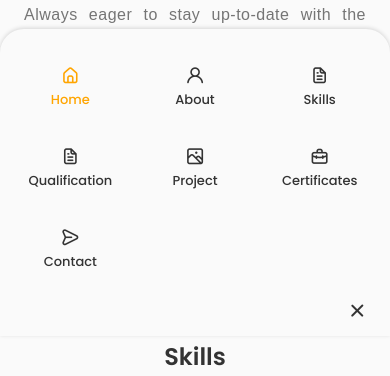
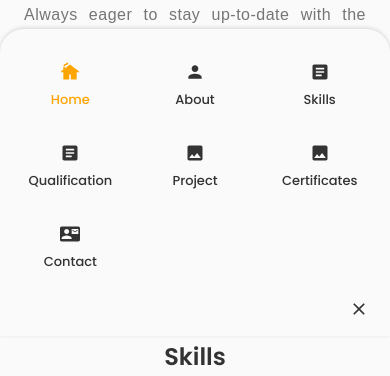
Before and after one commit to Satria-WS/REACT-TS-PORTO2, a React (Create React App) app: page / in a window 390 px wide. Shown: the part 1352-1728 px from the top of the page. Built offline with nearby package versions, Linux system fonts and the light colour scheme; the HTML template or start-up script is replaced by a standard one.

Commit message:
update icon responsive

```diff
--- a/src/components/header/Header.tsx
+++ b/src/components/header/Header.tsx
@@ -1,6 +1,13 @@
 import React, { FunctionComponent, useState, useEffect } from "react";
 import "./Header.css";
-import AppsIcon from '@mui/icons-material/Apps';
+import AppsIcon from "@mui/icons-material/Apps";
+
+import CottageIcon from "@mui/icons-material/Cottage";
+import PersonIcon from "@mui/icons-material/Person";
+import ArticleIcon from "@mui/icons-material/Article";
+import ImageIcon from "@mui/icons-material/Image";
+import ContactMailIcon from "@mui/icons-material/ContactMail";
+import CloseIcon from "@mui/icons-material/Close";
 
 const Header: FunctionComponent = () => {
   // =============change background header ============
@@ -32,7 +39,9 @@ const Header: FunctionComponent = () => {
                   activeNav === "#home" ? "nav__link active-link" : "nav__link"
                 }
               >
-                <i className="uil uil-estate nav__icon"></i>
+                <i className="uil nav__icon ">
+                  <CottageIcon fontSize="small" />
+                </i>
                 Home
               </a>
             </li>
@@ -44,7 +53,9 @@ const Header: FunctionComponent = () => {
                   activeNav === "#about" ? "nav__link active-link" : "nav__link"
                 }
               >
-                <i className="uil uil-user nav__icon"></i>
+                <i className="uil nav__icon">
+                  <PersonIcon fontSize="small" />
+                </i>
                 About
               </a>
             </li>
@@ -58,7 +69,9 @@ const Header: FunctionComponent = () => {
                     : "nav__link"
                 }
               >
-                <i className="uil uil-file-alt nav__icon"></i>
+                <i className="uil nav__icon">
+                  <ArticleIcon fontSize="small" />
+                </i>
                 Skills
               </a>
             </li>
@@ -72,7 +85,10 @@ const Header: FunctionComponent = () => {
                     : "nav__link"
                 }
               >
-                <i className="uil uil-file-alt nav__icon"></i>
+                <i className="uil nav__icon">
+                  {" "}
+                  <ArticleIcon fontSize="small" />
+                </i>
                 Qualification
               </a>
             </li>
@@ -87,7 +103,10 @@ const Header: FunctionComponent = () => {
                     : "nav__link"
                 }
               >
-                <i className="uil uil-scenery nav__icon"></i>
+                <i className="uil  nav__icon">
+                  {" "}
+                  <ImageIcon fontSize="small" />
+                </i>
                 Project
               </a>
             </li>
@@ -101,7 +120,10 @@ const Header: FunctionComponent = () => {
                     : "nav__link"
                 }
               >
-                <i className="uil uil-briefcase-alt nav__icon"></i>
+                <i className="uil nav__icon">
+                  {" "}
+                  <ImageIcon fontSize="small" />
+                </i>
                 Certificates
               </a>
             </li>
@@ -116,18 +138,22 @@ const Header: FunctionComponent = () => {
                     : "nav__link"
                 }
               >
-                <i className="uil uil-message nav__icon"></i>
+                <i className="uil nav__icon">
+                  {" "}
+                  <ContactMailIcon fontSize="small" />
+                </i>
                 Contact
               </a>
             </li>
           </ul>
-          <i
-            className="uil uil-times nav__close"
-            onClick={() => showMenu(!Toggle)}
-          ></i>
+          <i className="uil nav__close" onClick={() => showMenu(!Toggle)}>
+            <CloseIcon fontSize="small" />
+          </i>
         </div>
         <div className="nav__toggle" onClick={() => showMenu(!Toggle)}>
-          <i className="uil"> <AppsIcon/></i>
+          <i className="uil">
+            <AppsIcon />
+          </i>
         </div>
       </nav>
     </header>
--- a/src/components/home/home.css
+++ b/src/components/home/home.css
@@ -65,13 +65,13 @@
 
 
 .home__img {
-  /* background: url(../../assets/simpson.jpg); */
-  background: url(../../assets/me.jpg);
+  /* background: url(../../assets/me.jpg); */
+  background: url(../../assets/me-kaos.jpg);
 
   background-repeat: no-repeat;
   background-position: center;
   background-size: cover;
-  box-shadow: inset 0 0 0 9px rgba(99, 56, 56, 0.3);
+  box-shadow: inset 0 0 0 9px rgba(255, 255, 255, 0.3);
   order: 1;
   justify-self: center;
   width: 250px;
```
Also changed, not shown: src/assets/me-kaos.jpg (added), 1 other file (tests, documents, lock files or other folders).
